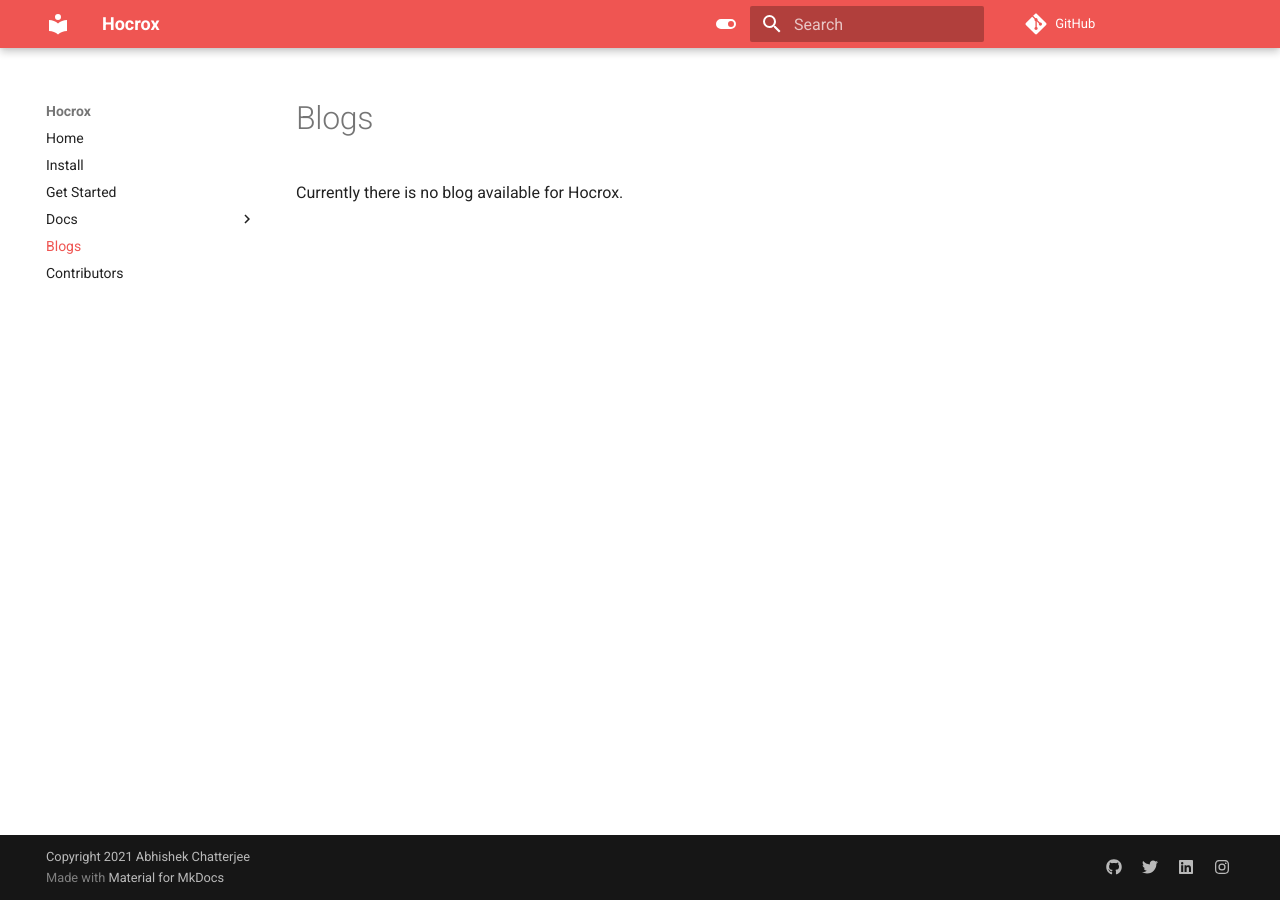
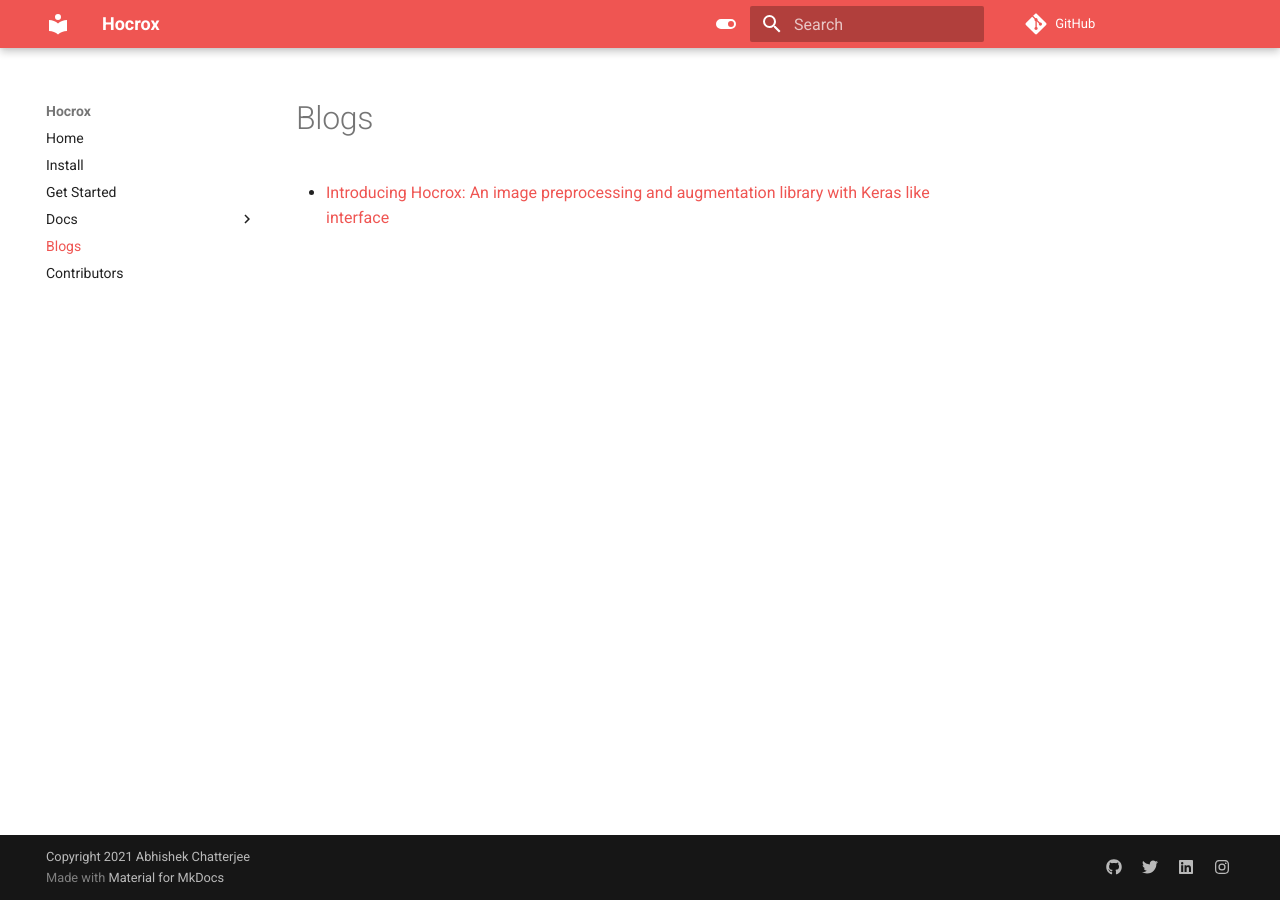
Before and after one commit to imdeepmind/hocrox, an MkDocs documentation site: the page built from docs/blogs.md, in a window 1280 px wide. Built offline with MkDocs 1.6.1 and Material for MkDocs 9.7.7, drawn with Linux system fonts in a browser that asks for light colours; comment, search, counter and statistics services are not loaded; the version menu is left out.

Commit message:
added blog

```diff
--- a/docs/blogs.md
+++ b/docs/blogs.md
@@ -7,4 +7,4 @@ authors:
 
 # Blogs
 
-Currently there is no blog available for Hocrox.
+- [Introducing Hocrox: An image preprocessing and augmentation library with Keras like interface](https://medium.com/@imdeepmind/introducing-hocrox-an-image-preprocessing-and-augmentation-library-with-keras-like-interface-a8130211b09a)
```
